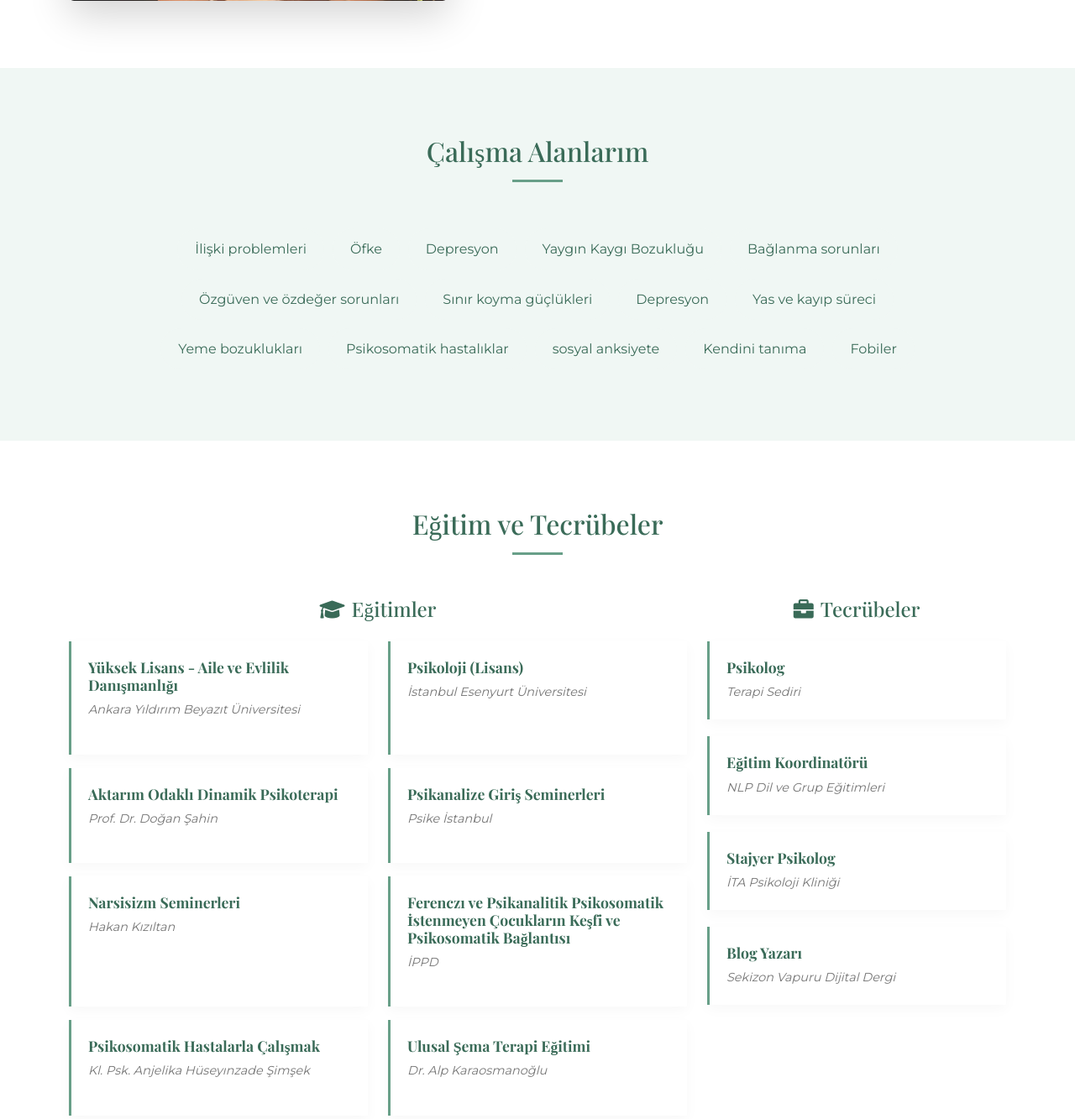
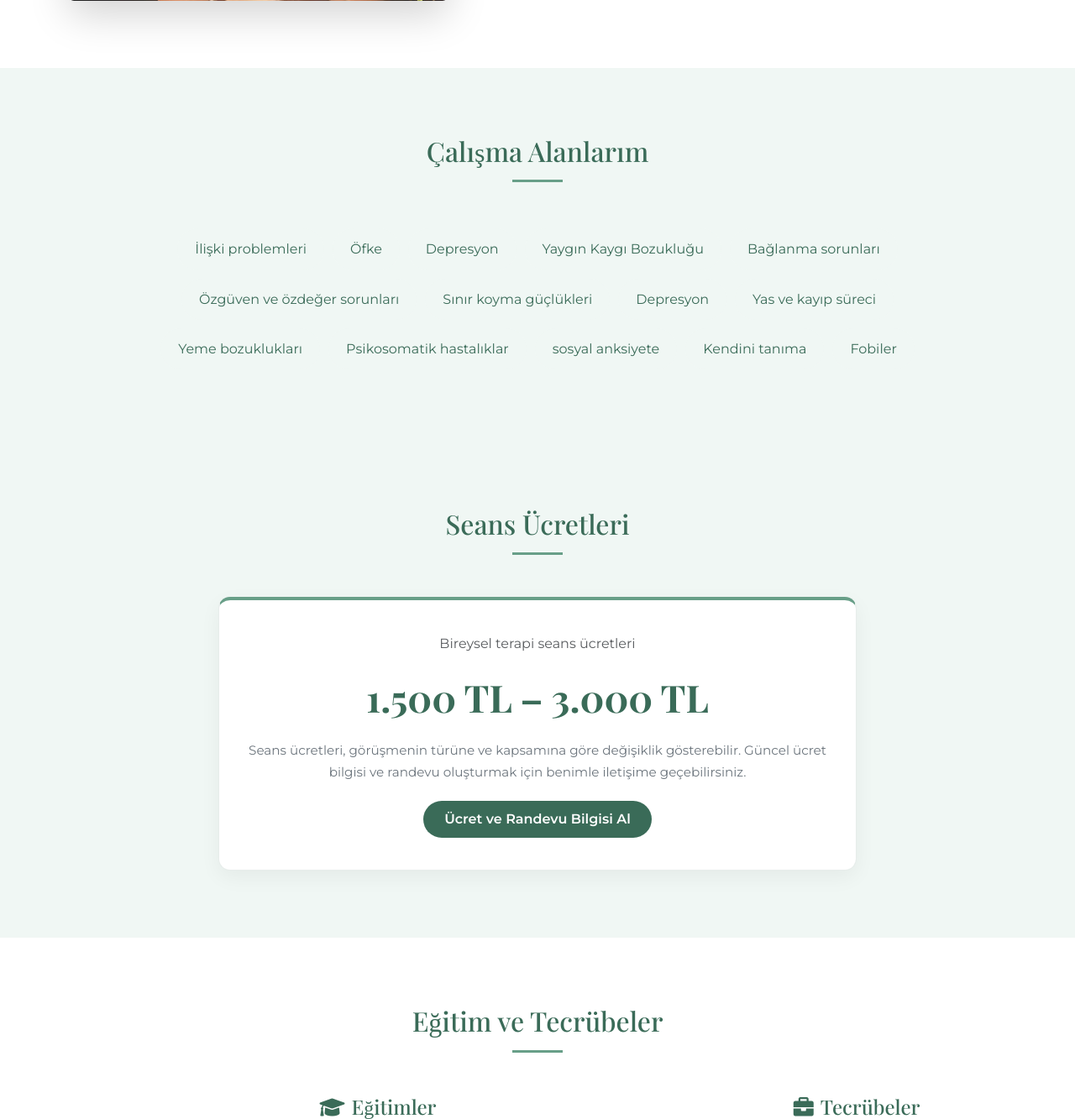
Before and after one commit to erdalnejdet/yasemin, a PHP site: page / in a window 1280 px wide. Shown: the part 1239-2572 px from the top of the page at 84% size. Run offline with PHP 8.4, Linux system fonts and the light colour scheme.

Commit message:
Add pricing section and update navigation for therapy sessions

```diff
--- a/index.php
+++ b/index.php
@@ -209,6 +209,32 @@
       font-style: italic;
     }
 
+    /* Seans Ücretleri */
+    .pricing-card {
+      max-width: 760px;
+      margin: 0 auto;
+      padding: 38px 30px;
+      background: #fff;
+      border: 1px solid rgba(58, 107, 88, 0.12);
+      border-top: 4px solid var(--secondary-green);
+      border-radius: 14px;
+      box-shadow: 0 8px 24px rgba(0, 0, 0, 0.05);
+    }
+
+    .pricing-amount {
+      color: var(--primary-green);
+      font-family: 'Playfair Display', serif;
+      font-size: clamp(2rem, 5vw, 2.8rem);
+      font-weight: 700;
+      margin: 12px 0;
+    }
+
+    .pricing-note {
+      color: #6c757d;
+      font-size: 0.95rem;
+      margin-bottom: 22px;
+    }
+
     /* Contact Form */
     .bg-light-green {
       background-color: var(--light-green);
@@ -310,6 +336,7 @@
           <li class="nav-item"><a class="nav-link" href="#hakkimda">Hakkımda</a></li>
           <li class="nav-item"><a class="nav-link" href="#uzmanliklar">Uzmanlıklar</a></li>
           <li class="nav-item"><a class="nav-link" href="#egitim">Eğitim</a></li>
+          <li class="nav-item"><a class="nav-link" href="#ucretler">Seans Ücretleri</a></li>
           <li class="nav-item"><a class="nav-link" href="#iletisim">İletişim</a></li>
           <li class="nav-item ms-lg-2 mt-2 mt-lg-0">
             <a class="btn btn-nav-appointment" href="#iletisim">
@@ -381,6 +408,21 @@
 
           </div>
         </div>
+      </div>
+    </div>
+  </section>
+
+  <section id="ucretler" class="bg-light-green">
+    <div class="container text-center">
+      <h2 class="section-title">Seans Ücretleri</h2>
+      <div class="pricing-card">
+        <p class="mb-1 text-muted">Bireysel terapi seans ücretleri</p>
+        <div class="pricing-amount">1.500 TL – 3.000 TL</div>
+        <p class="pricing-note">
+          Seans ücretleri, görüşmenin türüne ve kapsamına göre değişiklik gösterebilir.
+          Güncel ücret bilgisi ve randevu oluşturmak için benimle iletişime geçebilirsiniz.
+        </p>
+        <a href="#iletisim" class="btn btn-green">Ücret ve Randevu Bilgisi Al</a>
       </div>
     </div>
   </section>
```
